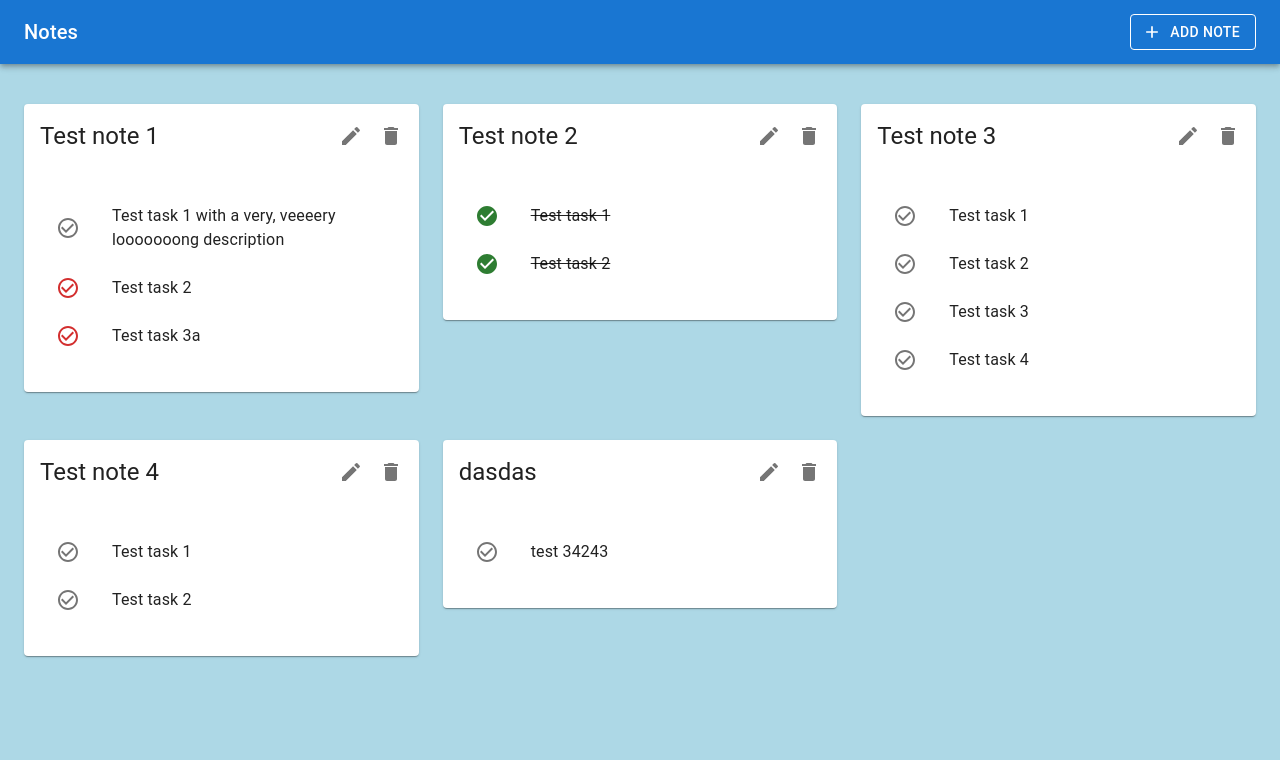
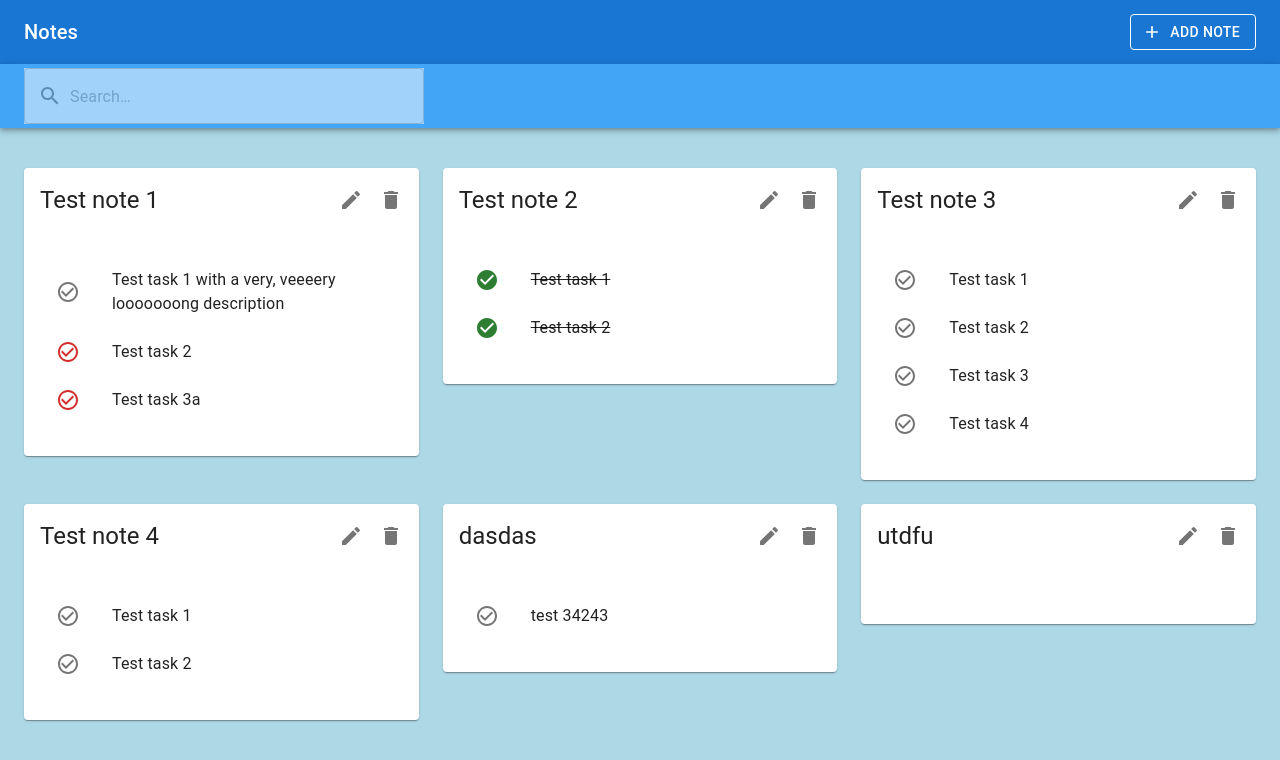
Before and after one commit to VikiZieleniewska/Organizing_notes, a React (Vite) app: page / in a window 1280 px wide. Shown: the top 760 px of the page. Built offline with nearby package versions, Linux system fonts and the light colour scheme; data requests are answered from the project's data file; a web font is replaced by a local one.

Commit message:
added search bar

```diff
--- a/fakeApi/db.json
+++ b/fakeApi/db.json
@@ -92,6 +92,11 @@
           "isDone": false
         }
       ]
+    },
+    {
+      "id": 6,
+      "title": "utdfu",
+      "tasks": []
     }
   ],
   "categories": []
--- a/src/App.jsx
+++ b/src/App.jsx
@@ -2,11 +2,13 @@ import { useEffect, useState } from "react";
 
 import BasicAppBar from "./components/BasicAppBar/BasicAppBar";
 import NotesBoard from "./components/NotesBoard/NotesBoard";
+import NoteSearch from "./components/NoteSearch/NoteSearch";
 
 import "./App.scss";
 
 function App() {
   const [notes, setNotes] = useState([]);
+  const [search, setSearch] = useState("");
 
   useEffect(() => {
     const controller = new AbortController();
@@ -31,6 +33,10 @@ function App() {
       tasks: [],
     };
     setNotes([emptyNote, ...notes]);
+  }
+
+  function handleSearch(searchText) {
+    setSearch(searchText);
   }
 
   async function handleDelete(noteId) {
@@ -61,7 +67,8 @@ function App() {
   return (
     <>
       <BasicAppBar onAddNote={handleAddNote} />
-      <NotesBoard notes={notes} onDelete={handleDelete} />
+      <NoteSearch search={search} onSearch={handleSearch} />
+      <NotesBoard notes={notes} search={search} onDelete={handleDelete} />
     </>
   );
 }
--- a/src/components/BasicAppBar/BasicAppBar.scss
+++ b/src/components/BasicAppBar/BasicAppBar.scss
@@ -1,6 +1,4 @@
 .app-bar {
-  margin-bottom: 40px;
-
   .toolbar {
     display: flex;
     justify-content: space-between;
--- a/src/components/NoteCard/NoteCard.jsx
+++ b/src/components/NoteCard/NoteCard.jsx
@@ -9,7 +9,6 @@ import ListItem from "@mui/material/ListItem";
 import ListItemButton from "@mui/material/ListItemButton";
 import ListItemIcon from "@mui/material/ListItemIcon";
 import ListItemText from "@mui/material/ListItemText";
-import Checkbox from "@mui/material/Checkbox";
 import AddIcon from "@mui/icons-material/Add";
 import DeleteIcon from "@mui/icons-material/Delete";
 import EditIcon from "@mui/icons-material/Edit";
--- /dev/null
+++ b/src/components/NoteSearch/NoteSearch.jsx
@@ -0,0 +1,38 @@
+import React, { Component } from "react";
+import SearchIcon from "@mui/icons-material/Search";
+import Container from "@mui/material/Container";
+import AppBar from "@mui/material/AppBar";
+import Toolbar from "@mui/material/Toolbar";
+import TextField from "@mui/material/TextField";
+import InputAdornment from "@mui/material/InputAdornment";
+
+import "./NoteSearch.scss";
+
+export default class NoteSearch extends Component {
+  render() {
+    const { search, onSearch } = this.props;
+
+    return (
+      <AppBar position="static" className="filter-bar">
+        <Container maxWidth="xl">
+          <Toolbar className="toolbar">
+            <TextField
+              className="search-input"
+              placeholder="Search…"
+              // variant="standard"
+              value={search}
+              onChange={(event) => onSearch(event.target.value)}
+              InputProps={{
+                startAdornment: (
+                  <InputAdornment position="start">
+                    <SearchIcon />
+                  </InputAdornment>
+                ),
+              }}
+            />
+          </Toolbar>
+        </Container>
+      </AppBar>
+    );
+  }
+}
--- /dev/null
+++ b/src/components/NoteSearch/NoteSearch.scss
@@ -0,0 +1,21 @@
+.filter-bar {
+  margin-bottom: 40px;
+  background-color: #42a5f5 !important;
+  //   opacity: 0.65;
+
+  .toolbar {
+    display: flex;
+    align-items: center;
+    padding: 0;
+  }
+
+  .search-input {
+    width: 400px;
+    background-color: white;
+    opacity: 0.5;
+
+    &:hover {
+      opacity: 0.7;
+    }
+  }
+}
--- a/src/components/NotesBoard/NotesBoard.jsx
+++ b/src/components/NotesBoard/NotesBoard.jsx
@@ -1,13 +1,23 @@
-import React from "react";
+import React, { Component } from "react";
 import Container from "@mui/material/Container";
 import Grid from "@mui/material/Unstable_Grid2";
 
 import NoteCard from "../NoteCard/NoteCard.jsx";
 
-function NotesBoard({ notes, onDelete }) {
+export default class NotesBoard extends Component {
+  render() {
+    const { notes, search, onDelete } = this.props;
     if (!notes) {
       return <h1>Notes loading</h1>;
     }
+
+    const filteredNotes = notes.filter(
+      (note) =>
+        note.title.toLowerCase().includes(search.toLowerCase()) ||
+        note.tasks.some((task) =>
+          task.description.toLowerCase().includes(search.toLowerCase())
+        )
+    );
 
     return (
       <Container maxWidth="xl">
@@ -16,7 +26,7 @@ function NotesBoard({ notes, onDelete }) {
           spacing={{ xs: 2, md: 3 }}
           columns={{ xs: 12, sm: 12, md: 12 }}
         >
-        {notes.map((note) => (
+          {filteredNotes.map((note) => (
             <Grid xs={12} sm={6} md={4} key={note.id}>
               <NoteCard note={note} isEditMode={!note.id} onDelete={onDelete} />
             </Grid>
@@ -25,5 +35,4 @@ function NotesBoard({ notes, onDelete }) {
       </Container>
     );
   }
-
-export default NotesBoard;
+}
```
Lines whose indentation alone changed are shown as unchanged.
